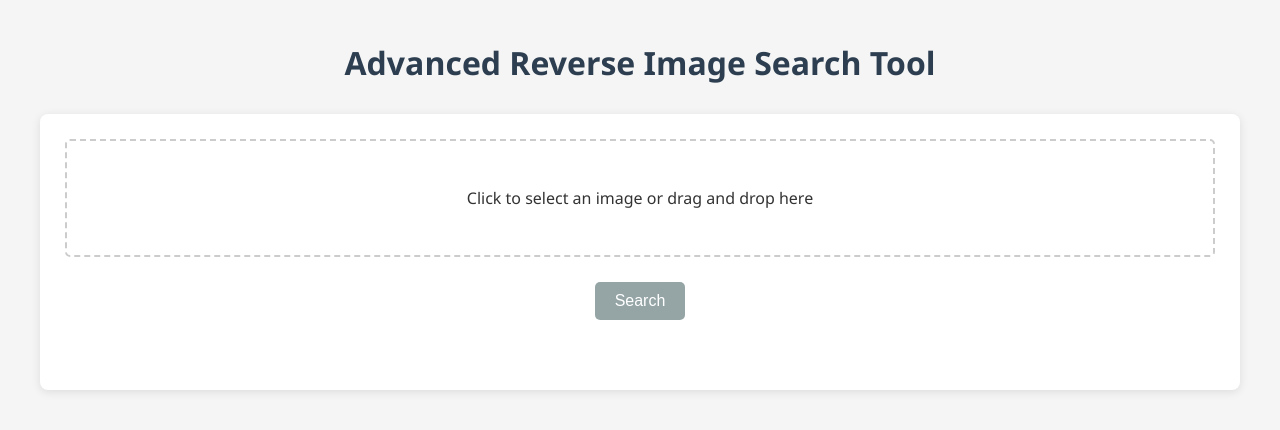
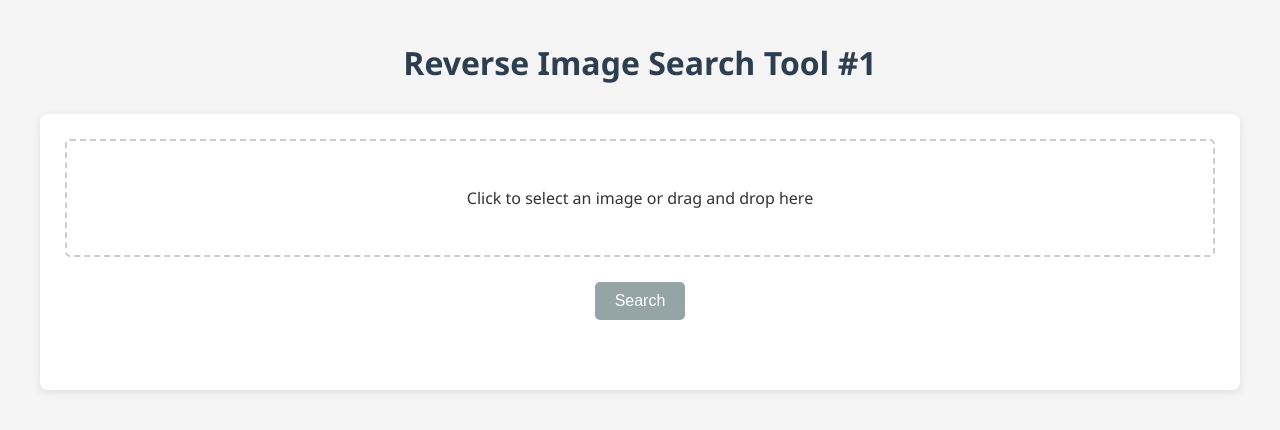
Before and after one commit to Queue40/redflag, a plain HTML site: page index.html in a window 1280 px wide. Drawn offline with Linux system fonts and the light colour scheme.

Commit message:
Update index.html

```diff
--- a/index.html
+++ b/index.html
@@ -251,7 +251,7 @@
     </style>
 </head>
 <body>
-    <h1>Advanced Reverse Image Search Tool</h1>
+    <h1> Reverse Image Search Tool #1 </h1>
 
     <div class="upload-container">
         <div id="uploadArea" class="upload-area" onclick="document.getElementById('queryImage').click()">
```
